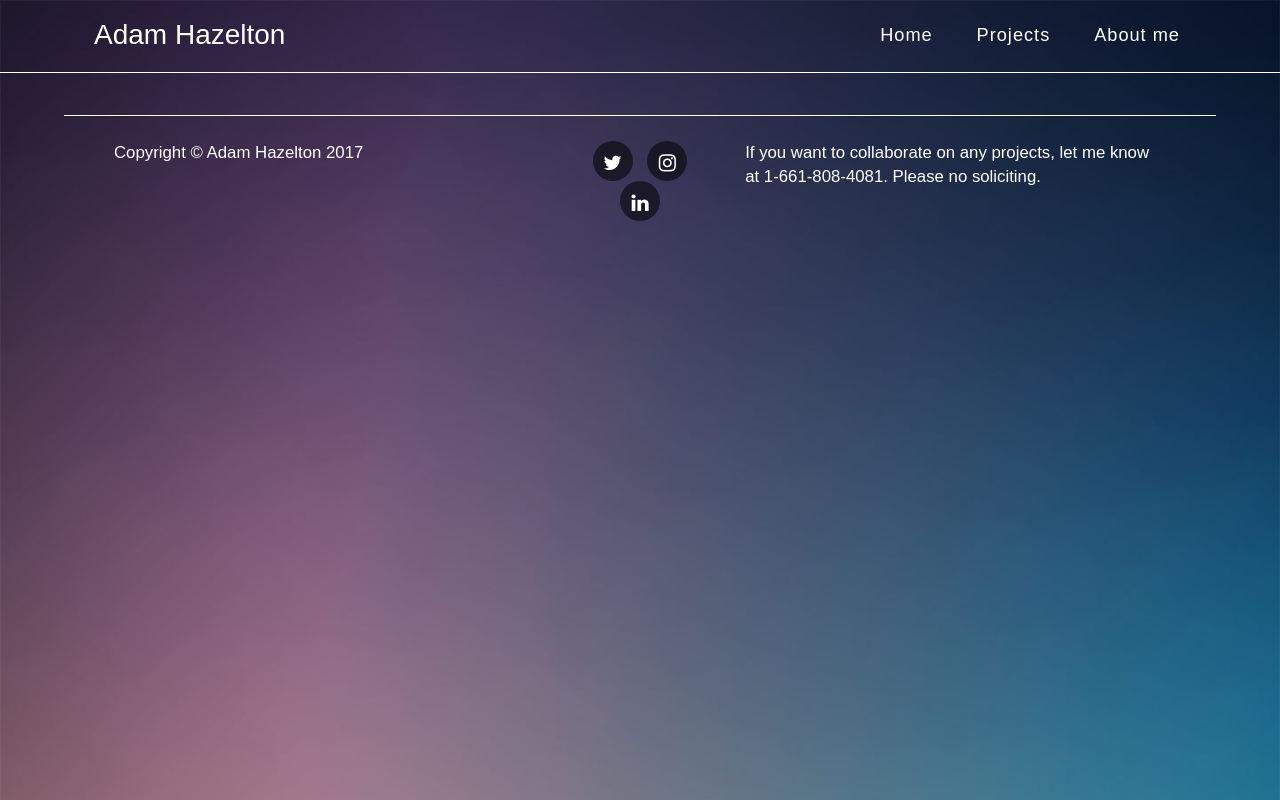
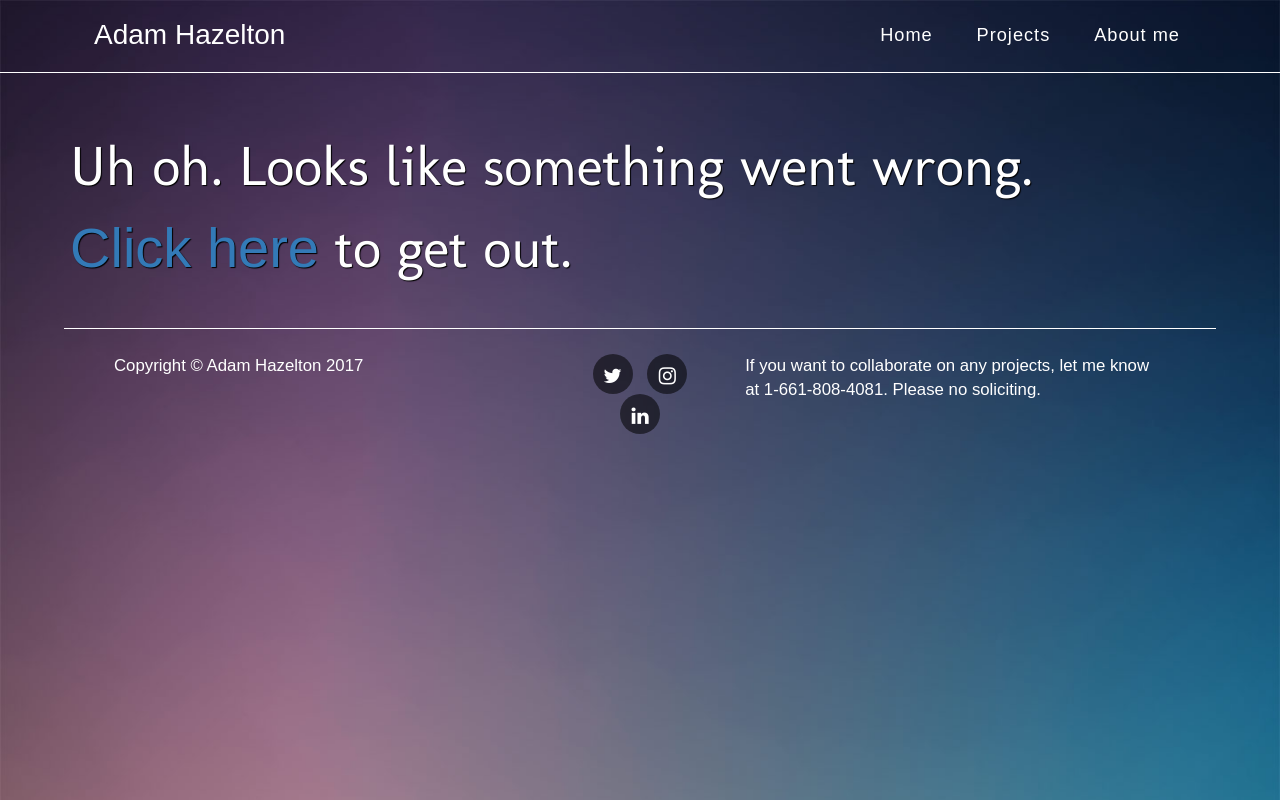
Before and after one commit to MyNameIsntADAM/MyNameIsntADAM.github.io, a plain HTML site: page 404.html in a window 1280 px wide. Drawn offline with nearby package versions, Linux system fonts and the light colour scheme; a web font is replaced by a local one.

Commit message:
Add 404 page

```diff
--- a/404.html
+++ b/404.html
@@ -27,7 +27,10 @@
 
 	<!-- Page content -->
 	<div class="page-content">
-
+		<div class="container">
+			<h1 class="title">Uh oh. Looks like something went wrong. </h1>
+			<h2 class="title"><a href="index.html">Click here</a> to get out.</h2>
+		</div>
 	</div>
 
 	<div class="footer">
```
Also changed, not shown: css/project.css (line endings or trailing spaces), images/man.gif (added).
